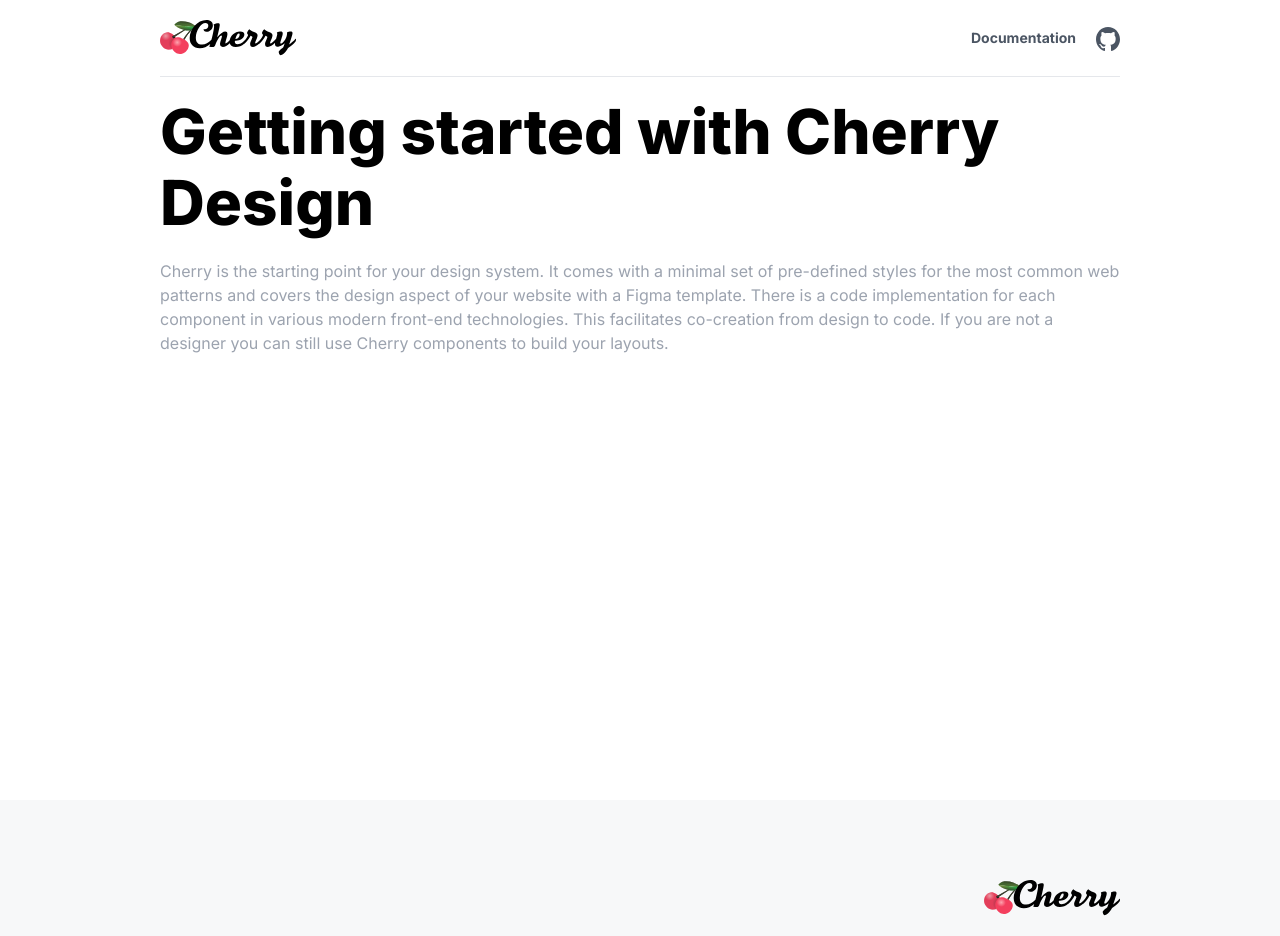
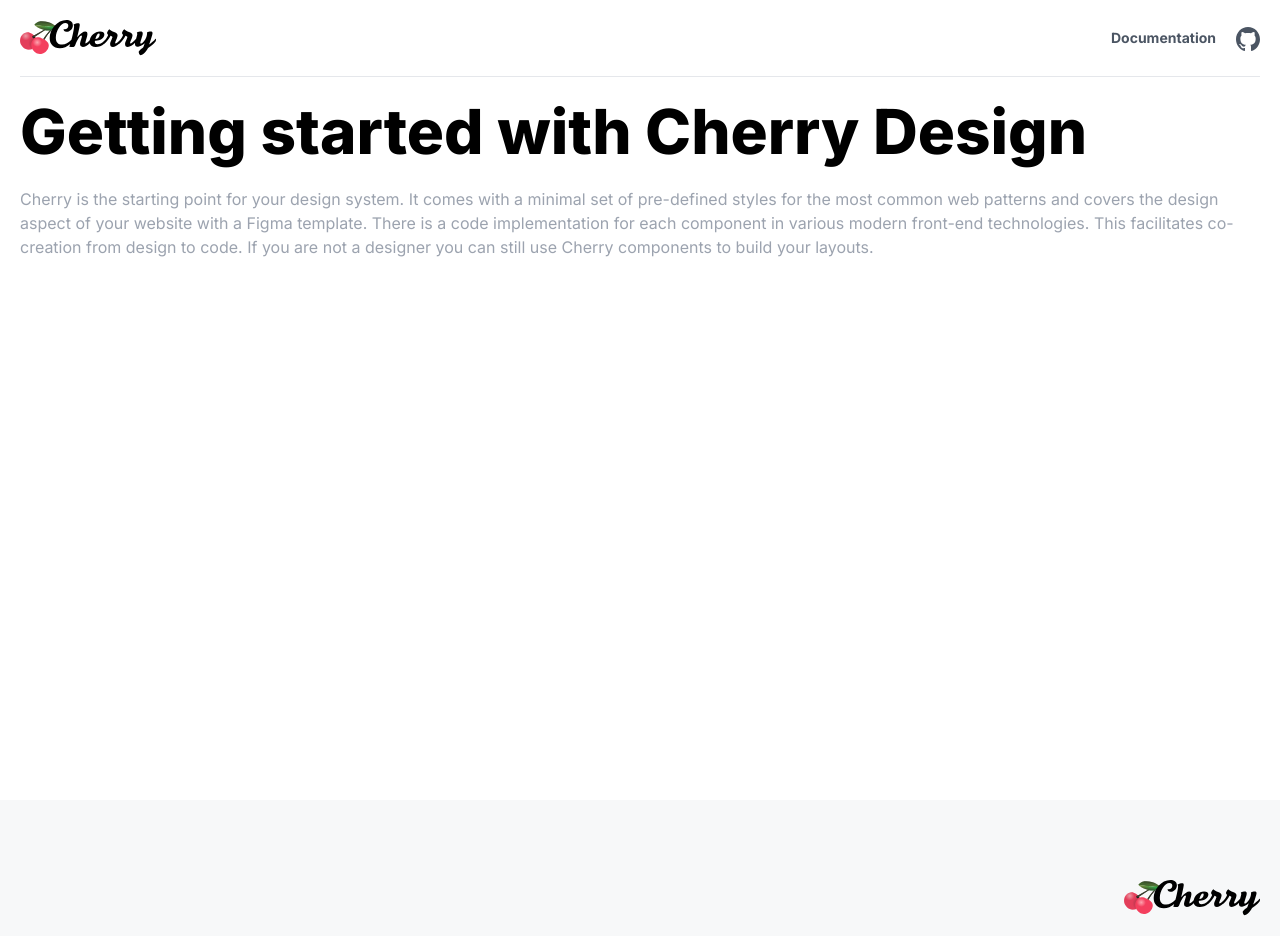
Before and after one commit to cherry-design-system/documentation, a Next.js app: page /documentation in a window 1280 px wide. Shown: the top 936 px of the page. Built offline with nearby package versions, Linux system fonts and the light colour scheme.

Commit message:
feat: fluid container for documentation routes

```diff
--- a/src/components/Footer/Footer.js
+++ b/src/components/Footer/Footer.js
@@ -1,12 +1,18 @@
 import React from "react";
+import { useRouter } from "next/router";
 import { Container, Space } from "../Layout";
 import { Logo } from "../../assets/svg/Logo";
 import { footerStyles } from "./Footer.styles";
 
 function Footer({ className }) {
+	const router = useRouter();
+
 	return (
 		<footer className={className} css={(theme) => footerStyles(theme)}>
-			<Container textAlign="right">
+			<Container
+				textAlign="right"
+				fluid={router.pathname === "/documentation" ? true : false}
+			>
 				<Space xsSize={40} lgSize={80} />
 				<Logo />
 				<p>© Copyright 2021 - All rights reserved. </p>
--- a/src/components/Header/Header.js
+++ b/src/components/Header/Header.js
@@ -1,14 +1,19 @@
 import React from "react";
 import Link from "next/link";
+import { useRouter } from "next/router";
 import { Logo } from "../../assets/svg/Logo";
 import { GitHub } from "../../assets/svg/GitHub";
 import { Container } from "../Layout";
 import { headerStyles } from "./Header.styles";
 
 function Header() {
+	const router = useRouter();
+
 	return (
 		<header css={(theme) => headerStyles(theme)}>
-			<Container>
+			<Container
+				fluid={router.pathname === "/documentation" ? true : false}
+			>
 				<div data-inner-wrapper>
 					<Link href="/" as="/">
 						<a>
--- a/src/pages/documentation/index.js
+++ b/src/pages/documentation/index.js
@@ -6,7 +6,7 @@ import { Container, Space, H1 } from "../../components/Layout";
 function Index({ posts = [] }) {
 	return (
 		<Page title="Documentation" description="Hello world">
-			<Container>
+			<Container fluid>
 				<Space xsSize={20} />
 				<H1 size="hero1">Getting started with Cherry Design</H1>
 				<Space xsSize="none" lgSize={10} />
```
